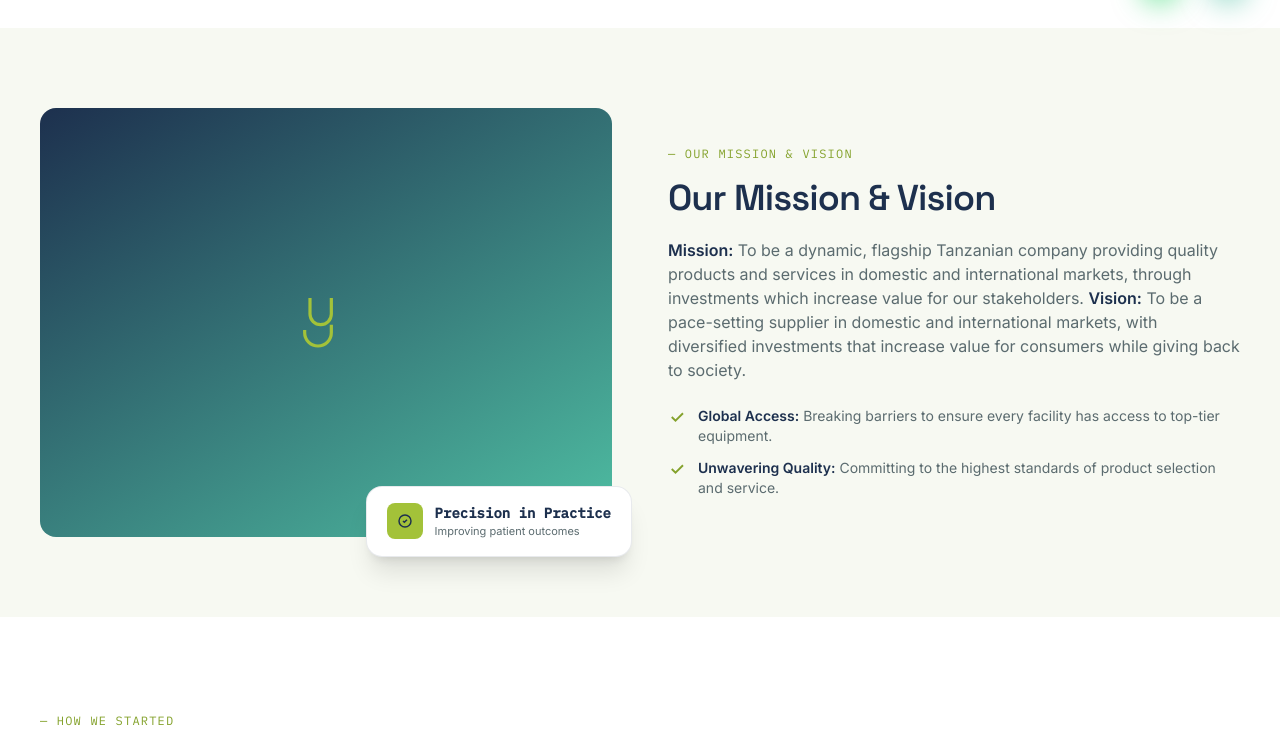
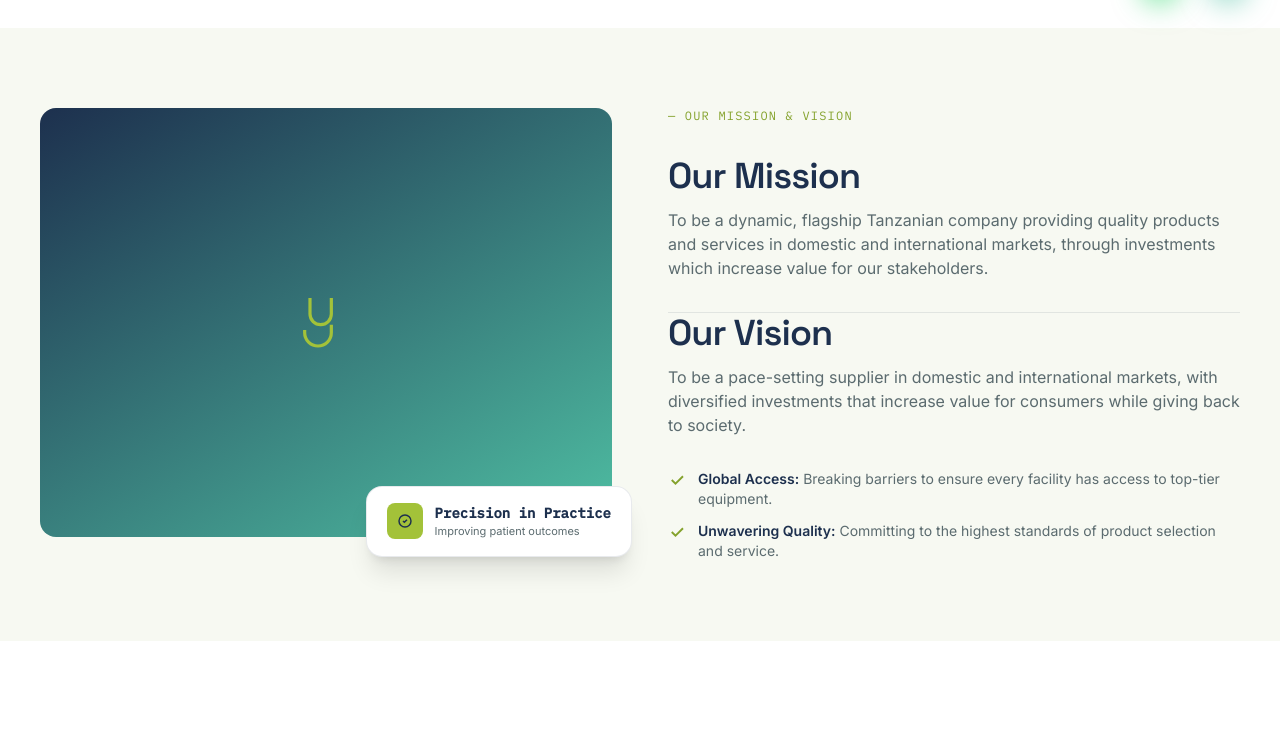
Before and after one commit to jofreyn7/nebro-healthcare, a plain HTML site: page about.html in a window 1280 px wide. Shown: the part 776-1510 px from the top of the page. Drawn offline with Linux system fonts and the light colour scheme; no server answers.

Commit message:
Update mission and vision layout in about.html
Refactor mission and vision section for clarity and structure.

```diff
--- a/about.html
+++ b/about.html
@@ -130,7 +130,7 @@
 
   <!-- ================= MISSION & VISION ================= -->
   <section class="py-20" style="background:var(--paper)">
-    <div class="max-w-7xl mx-auto px-6 lg:px-10 grid lg:grid-cols-2 gap-14 items-center">
+    <div class="max-w-7xl mx-auto px-6 lg:px-10 grid lg:grid-cols-2 gap-14 items-start">
       <div class="reveal relative">
         <div id="about-mission-photo" class="rounded-2xl overflow-hidden aspect-[4/3]" style="background:linear-gradient(150deg,var(--navy),var(--mint))">
           <img class="site-photo-img hidden w-full h-full object-cover" alt="" />
@@ -148,11 +148,22 @@
           </div>
         </div>
       </div>
-      <div class="reveal" style="transition-delay:.1s">
-        <p class="font-mono text-xs tracking-widest uppercase mb-4" style="color:var(--lime-deep)">— Our Mission &amp; Vision</p>
-        <h2 id="about-mission-heading" class="font-display font-semibold text-3xl md:text-4xl tracking-tight">Our Mission &amp; Vision</h2>
-        <p id="about-mission-body" class="mt-5" style="color:var(--grey)"><strong style="color:var(--navy)">Mission:</strong> To be a dynamic, flagship Tanzanian company providing quality products and services in domestic and international markets, through investments which increase value for our stakeholders. <strong style="color:var(--navy)">Vision:</strong> To be a pace-setting supplier in domestic and international markets, with diversified investments that increase value for consumers while giving back to society.</p>
-        <div class="mt-6 space-y-3">
+      <div class="reveal space-y-8" style="transition-delay:.1s">
+        <p class="font-mono text-xs tracking-widest uppercase" style="color:var(--lime-deep)">— Our Mission &amp; Vision</p>
+
+        <!-- Mission -->
+        <div>
+          <h2 id="about-mission-heading" class="font-display font-semibold text-3xl md:text-4xl tracking-tight" style="color:var(--navy)">Our Mission</h2>
+          <p id="about-mission-body" class="mt-3" style="color:var(--grey)">To be a dynamic, flagship Tanzanian company providing quality products and services in domestic and international markets, through investments which increase value for our stakeholders.</p>
+        </div>
+
+        <!-- Vision -->
+        <div class="pt-6 border-t hairline">
+          <h2 class="font-display font-semibold text-3xl md:text-4xl tracking-tight" style="color:var(--navy)">Our Vision</h2>
+          <p class="mt-3" style="color:var(--grey)">To be a pace-setting supplier in domestic and international markets, with diversified investments that increase value for consumers while giving back to society.</p>
+        </div>
+
+        <div class="mt-2 space-y-3">
           <div class="flex items-start gap-3">
             <svg width="18" height="18" viewBox="0 0 24 24" fill="none" stroke="var(--lime-deep)" stroke-width="2.5" class="mt-0.5 shrink-0"><path d="m5 12 5 5L20 7"/></svg>
             <p class="text-sm"><span class="font-semibold" style="color:var(--navy)">Global Access:</span> <span style="color:var(--grey)">Breaking barriers to ensure every facility has access to top-tier equipment.</span></p>
```
